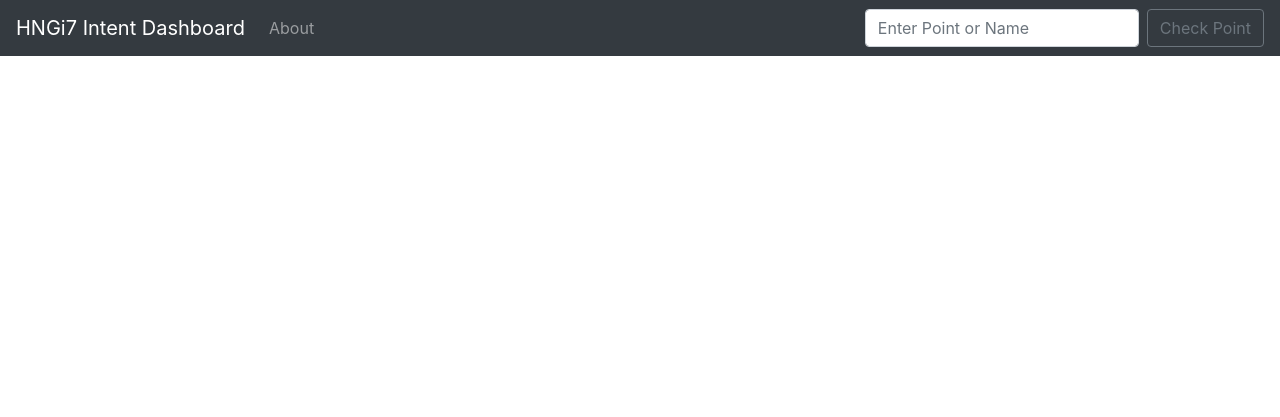
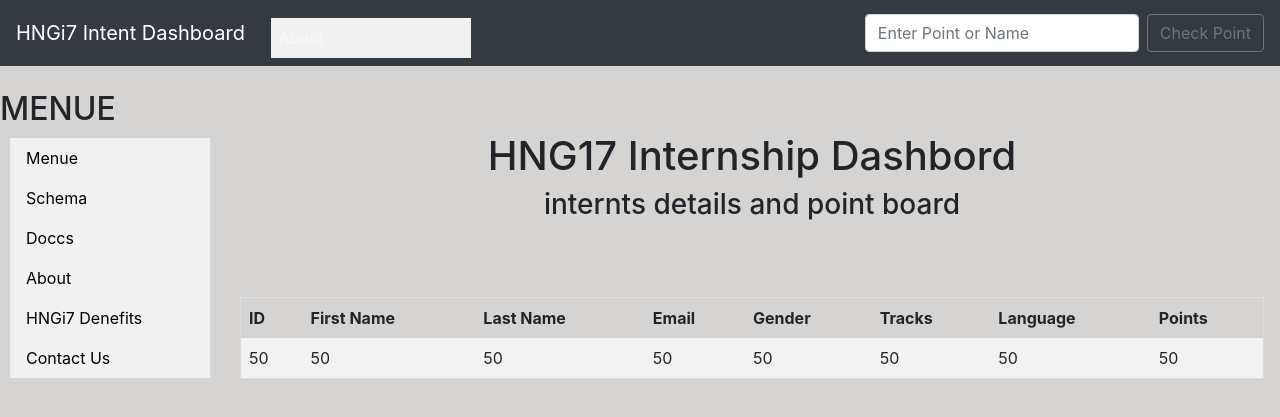
Before and after one commit to frank9th/Members-dashboad, a Django app: page / in a window 1280 px wide. Shown: the top 417 px of the page. Run offline with Django 3.2, Linux system fonts and the light colour scheme; parts of the project's set-up code (start-up, migrations or seed data) failed here and were passed over; some libraries are stand-ins or nearby versions.

Commit message:
updated the app

```diff
--- /dev/null
+++ b/leadboard/static/css/Ldash_style.css
@@ -0,0 +1,56 @@
+
+body {
+
+  background-color: #D6D3D3;
+
+}
+
+
+ul {
+  list-style-type: none;
+  margin: 10px;
+  padding: 0;
+  width: 200px;
+  background-color: #f1f1f1;
+}
+
+li a {
+  display: block;
+  color: #000;
+  padding: 8px 16px;
+  text-decoration: none;
+}
+
+/* Change the link color on hover */
+li a:hover {
+  background-color: #555;
+  color: white;
+}
+.table-box{
+  height: 200px;
+  width: 80%;
+  margin: -280px 0px 75px 240px;
+
+
+}
+
+table {
+  border-collapse: collapse;
+  border-spacing: 0;
+  width: 100%;
+  border: 1px solid #ddd;
+}
+
+th, td {
+  text-align: left;
+  padding: 8px;
+}
+
+tr:nth-child(even){background-color: #f2f2f2}
+
+.caption{
+  margin: -0px 0px 75px 0px;
+ text-align: center;
+
+
+}
--- a/leadboard/templates/base.html
+++ b/leadboard/templates/base.html
@@ -1,4 +1,5 @@
 
+{% load static %} <!-- This allow django to load static files -->
 <!doctype html>
 <html lang="en">
   <head>
@@ -8,6 +9,10 @@
 
     <!-- Bootstrap CSS -->
     <link rel="stylesheet" href="https://stackpath.bootstrapcdn.com/bootstrap/4.4.1/css/bootstrap.min.css" integrity="sha384-Vkoo8x4CGsO3+Hhxv8T/Q5PaXtkKtu6ug5TOeNV6gBiFeWPGFN9MuhOf23Q9Ifjh" crossorigin="anonymous">
+
+<!-- My static files-->
+    <link rel="stylesheet" href="{% static 'css/Ldash_style.css' %}">
+
 
     <title>Internt Dashboard</title>
   </head>
@@ -45,7 +50,25 @@
   </div>
 </nav>
     <br/>
-    <div class= "container">
+
+      <div class= "sidebar">
+
+            <h2>MENUE </h2>
+
+            <ul>
+              <li><a class="active" href="#">Menue</a></li>
+              <li><a href="/">Schema</a></li>
+              <li><a href="about">Doccs</a></li>
+              <li><a href="#about">About</a></li>
+              <li><a href="#contact">HNGi7 Denefits</a></li>
+              <li><a href="#about">Contact Us</a></li>
+            </ul>
+
+</div>
+
+
+
+
         {% block content %}
 
       {% endblock %}
@@ -53,6 +76,8 @@
 
     <!-- Optional JavaScript -->
     <!-- jQuery first, then Popper.js, then Bootstrap JS -->
+
+   <script src="https://kit.fontawesome.com/a076d05399.js"></script>
     <script src="https://code.jquery.com/jquery-3.4.1.slim.min.js" integrity="sha384-J6qa4849blE2+poT4WnyKhv5vZF5SrPo0iEjwBvKU7imGFAV0wwj1yYfoRSJoZ+n" crossorigin="anonymous"></script>
     <script src="https://cdn.jsdelivr.net/npm/popper.js@1.16.0/dist/umd/popper.min.js" integrity="sha384-Q6E9RHvbIyZFJoft+2mJbHaEWldlvI9IOYy5n3zV9zzTtmI3UksdQRVvoxMfooAo" crossorigin="anonymous"></script>
     <script src="https://stackpath.bootstrapcdn.com/bootstrap/4.4.1/js/bootstrap.min.js" integrity="sha384-wfSDF2E50Y2D1uUdj0O3uMBJnjuUD4Ih7YwaYd1iqfktj0Uod8GCExl3Og8ifwB6" crossorigin="anonymous"></script>
--- a/leadboard/templates/home.html
+++ b/leadboard/templates/home.html
@@ -5,9 +5,37 @@
 {% block content %} <br/>
 
 
+<div class = "table-box">
+	<div class = "caption">
+	<h1> HNG17 Internship Dashbord</h1>
+	<h3> internts details and point board </h3>
 
+</div>
+ <table>
+    <tr>
+   	<th>ID</th>
+      <th>First Name</th>
+      <th>Last Name</th>
+      <th>Email </th>
+      <th>Gender </th>
+      <th>Tracks </th>
+      <th>Language</th>
+      <th>Points</th>
 
+    </tr>
+    <tr>
+      <td>50</td>
+      <td>50</td>
+      <td>50</td>
+      <td>50</td>
+      <td>50</td>
+      <td>50</td>
+      <td>50</td>
+      <td>50</td>
+    </tr>
 
+  </table>
+</div>
 
 
 
--- a/leadershiphboad/settings.py
+++ b/leadershiphboad/settings.py
@@ -120,4 +120,9 @@ USE_TZ = True
 # https://docs.djangoproject.com/en/3.0/howto/static-files/
 
 STATIC_URL = '/static/'
+STATICFILES_DIRS = [
+    os.path.join(BASE_DIR, 'static'),
+
+]
+
 REST_FRAMEWORK = {'DEFAULT_SCHEMA_CLASS': 'rest_framework.schemas.coreapi.AutoSchema'}
```
Also changed, not shown: leadboard/static/images/1.jpg (added), leadboard/static/images/typ.jpg (added).
